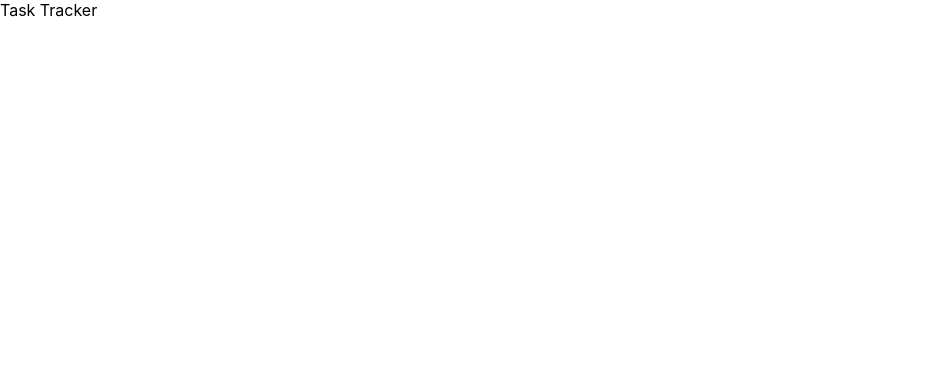
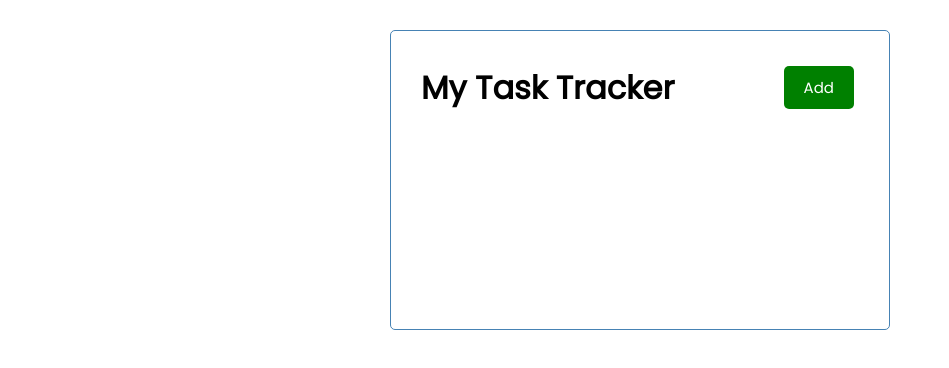
Before and after one commit to mirza-sync/React-Crash-Course, a React (Create React App) app: page / in a window 1280 px wide. Shown: the top 368 px of the page, without its empty margins (0-949 px from the left). Built offline with nearby package versions, Linux system fonts and the light colour scheme.

Commit message:
Add header

```diff
--- a/src/App.js
+++ b/src/App.js
@@ -3,7 +3,7 @@
 function App() {
   return (
     <div className="container">
-      <Header />
+      <Header title="My Task Tracker" />
     </div>
   );
 }
--- /dev/null
+++ b/src/components/Button.js
@@ -0,0 +1,12 @@
+import React from 'react'
+
+const Button = ({ color, text, onClick }) => {
+    return (
+        <button onClick={onClick} style={{background: color}}
+        className='btn'>
+            {text}
+        </button>
+    )
+}
+
+export default Button
--- a/src/components/Header.js
+++ b/src/components/Header.js
@@ -1,11 +1,28 @@
 import React from 'react'
+import PropTypes from 'prop-types'
+import Button from './Button'
 
-const Header = () => {
+const Header = ({ title }) => {
+    const onClick = () => {
+        console.log('clicked')
+    }
+
     return (
-        <header>
-            Task Tracker
+        <header className='header'>
+            <h1>{title}</h1>
+            <Button color='green' text='Add' onClick={onClick} />
         </header>
     )
 }
 
+Header.propTypes = {
+    title: PropTypes.string
+}
+
+// // CSS in JS
+// const headingStyle = {
+//     color: 'blue',
+//     background: 'yellow'
+// }
+
 export default Header
--- a/src/index.css
+++ b/src/index.css
@@ -1,13 +1,112 @@
-body {
+@import url('https://fonts.googleapis.com/css2?family=Poppins:wght@300;400&display=swap');
+
+* {
+  box-sizing: border-box;
   margin: 0;
-  font-family: -apple-system, BlinkMacSystemFont, 'Segoe UI', 'Roboto', 'Oxygen',
-    'Ubuntu', 'Cantarell', 'Fira Sans', 'Droid Sans', 'Helvetica Neue',
-    sans-serif;
-  -webkit-font-smoothing: antialiased;
-  -moz-osx-font-smoothing: grayscale;
+  padding: 0;
 }
 
-code {
-  font-family: source-code-pro, Menlo, Monaco, Consolas, 'Courier New',
-    monospace;
+body {
+  font-family: 'Poppins', sans-serif;
 }
+
+.container {
+  max-width: 500px;
+  margin: 30px auto;
+  overflow: auto;
+  min-height: 300px;
+  border: 1px solid steelblue;
+  padding: 30px;
+  border-radius: 5px;
+}
+
+.header {
+  display: flex;
+  justify-content: space-between;
+  align-items: center;
+  margin-bottom: 20px;
+}
+
+.btn {
+  display: inline-block;
+  background: #000;
+  color: #fff;
+  border: none;
+  padding: 10px 20px;
+  margin: 5px;
+  border-radius: 5px;
+  cursor: pointer;
+  text-decoration: none;
+  font-size: 15px;
+  font-family: inherit;
+}
+
+.btn:focus {
+  outline: none;
+}
+
+.btn:active {
+  transform: scale(0.98);
+}
+
+.btn-block {
+  display: block;
+  width: 100%;
+}
+
+.task {
+  background: #f4f4f4;
+  margin: 5px;
+  padding: 10px 20px;
+  cursor: pointer;
+}
+
+.task.reminder {
+  border-left: 5px solid green;
+}
+
+.task h3 {
+  display: flex;
+  align-items: center;
+  justify-content: space-between;
+}
+
+.add-form {
+  margin-bottom: 40px;
+}
+
+.form-control {
+  margin: 20px 0;
+}
+
+.form-control label {
+  display: block;
+}
+
+.form-control input {
+  width: 100%;
+  height: 40px;
+  margin: 5px;
+  padding: 3px 7px;
+  font-size: 17px;
+}
+
+.form-control-check {
+  display: flex;
+  align-items: center;
+  justify-content: space-between;
+}
+
+.form-control-check label {
+  flex: 1;
+}
+
+.form-control-check input {
+  flex: 2;
+  height: 20px;
+}
+
+footer {
+  margin-top: 30px;
+  text-align: center;
+}
```
